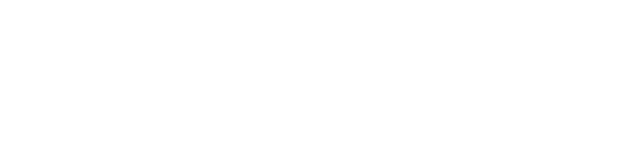
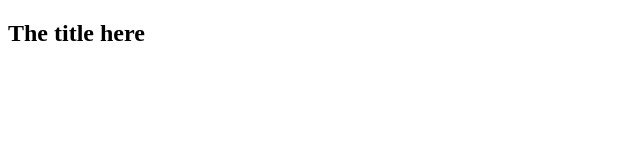
Before and after one commit to KeSanc/Challenge-Oracle-ONE---Encrypter, a plain HTML site: page index.html in a window 1280 px wide. Shown: the whole page, without its empty margins (0-640 px from the left). Drawn offline with Linux system fonts and the light colour scheme.

Commit message:
Edición de index.html

```diff
--- a/index.html
+++ b/index.html
@@ -5,10 +5,16 @@
     <meta charset="UTF-8">
     <meta http-equiv="X-UA-Compatible" content="IE=edge">
     <meta name="viewport" content="width=device-width, initial-scale=1.0">
-    <title>Document</title>
+    <title>Encrypter Challenge - Oracle ONE</title>
 </head>
 
 <body>
+    <main>
+        <section>
+            <h1>The title here</h1>
+        </section>
+    </main>
+
 
 </body>
 
```
